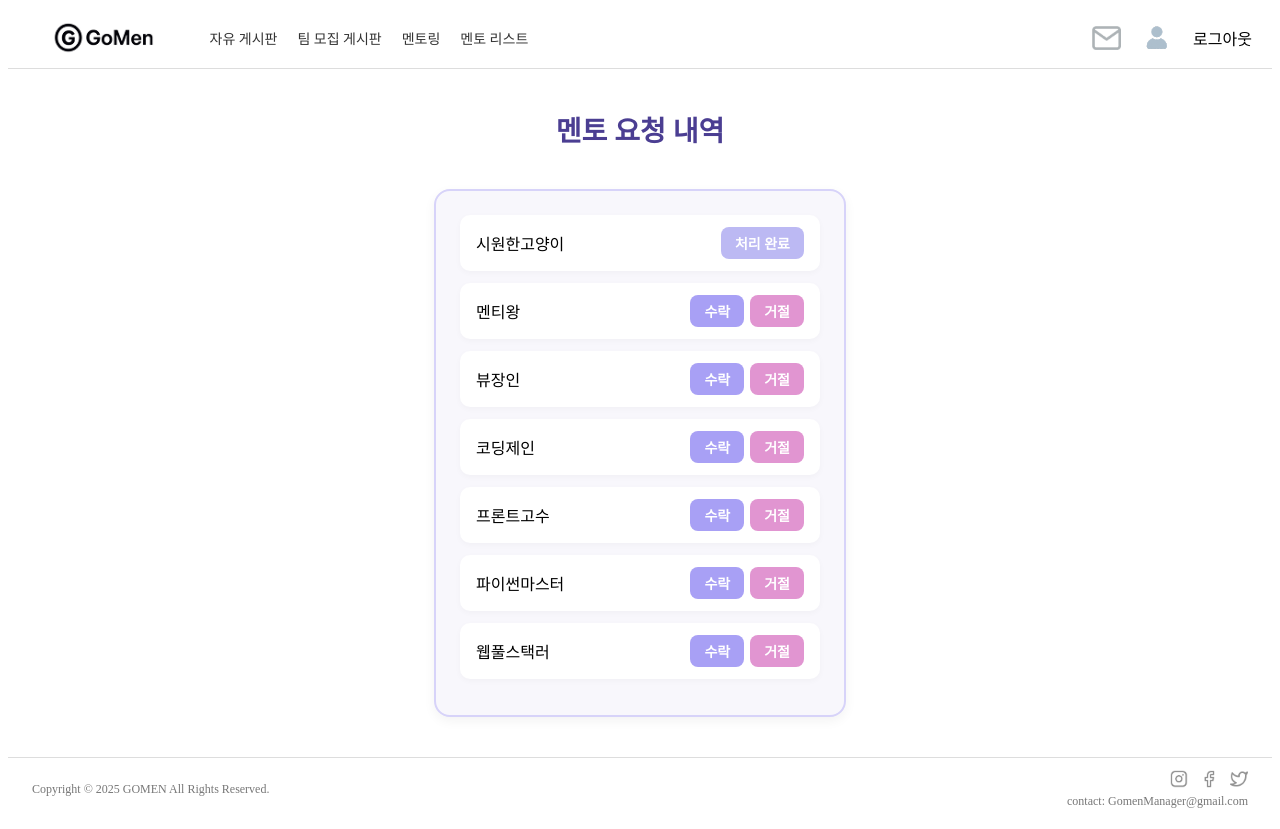
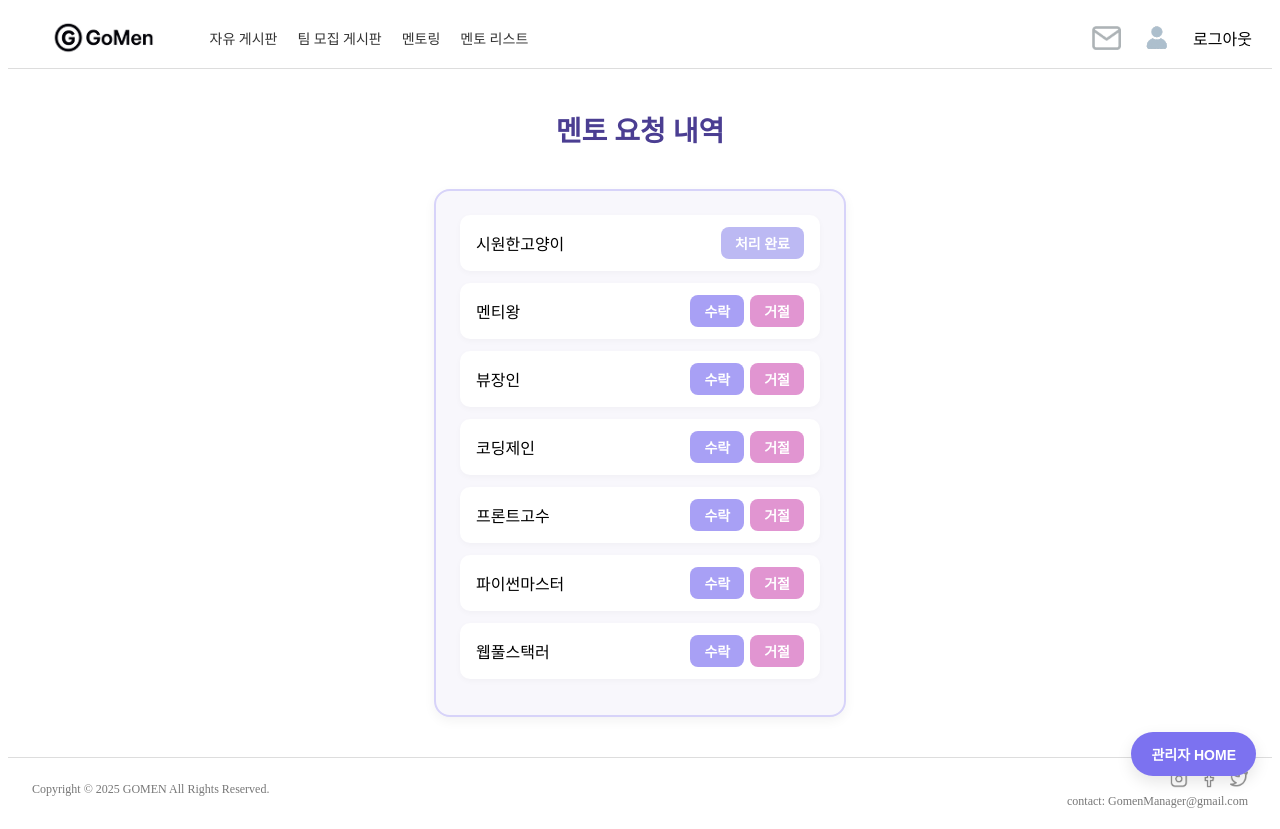
Before and after one commit to 4team-tuna/be14-3rd-Tuna-GoMen, a Vue app in the folder frontend/gomen/: page /admin/mentors in a window 1280 px wide. Built offline with nearby package versions, Linux system fonts and the light colour scheme; data requests are answered from the project's data file.

Commit message:
관리자 메인페이지로 돌아가는 버튼 각 페이지에 추가

```diff
--- a/frontend/gomen/src/views/Admin/MentorRequestPage.vue
+++ b/frontend/gomen/src/views/Admin/MentorRequestPage.vue
@@ -1,6 +1,7 @@
 <template>
     <div>
       <main>
+        <button class="floating-back" @click="goBack">관리자 HOME</button>
         <h2>멘토 요청 내역</h2>
         <div class="request-box">
           <div
@@ -22,6 +23,12 @@
   </template>
 
   <script setup>
+import { useRouter } from 'vue-router'
+const router = useRouter()
+
+const goBack = () => {
+  window.history.length > 1 ? router.back() : router.push('/admin')
+}
 import { ref, onMounted } from 'vue'
 import axios from 'axios'
 
@@ -124,4 +131,26 @@ const confirmAction = async (type, index) => {
   background-color: #d075bb;
 }
 
+.floating-back {
+  position: fixed;
+  bottom: 24px;
+  right: 24px;
+  background-color: #7c72f0;
+  color: white;
+  padding: 12px 20px;
+  border-radius: 30px;
+  font-weight: bold;
+  font-size: 14px;
+  border: none;
+  box-shadow: 0 6px 16px rgba(0, 0, 0, 0.1);
+  cursor: pointer;
+  z-index: 999;
+  transition: background-color 0.3s, transform 0.2s;
+}
+
+.floating-back:hover {
+  background-color: #5d5fef;
+  transform: scale(1.05);
+}
+
   </style>
--- a/frontend/gomen/src/views/Admin/ReportPage.vue
+++ b/frontend/gomen/src/views/Admin/ReportPage.vue
@@ -1,6 +1,7 @@
 <template>
     <div>
       <main>
+        <button class="floating-back" @click="goBack">관리자 HOME</button>
         <h2>신고관리</h2>
         <table>
           <thead>
@@ -35,6 +36,12 @@
   </template>
 
   <script setup>
+import { useRouter } from 'vue-router'
+const router = useRouter()
+
+const goBack = () => {
+  window.history.length > 1 ? router.back() : router.push('/admin')
+}
 import { ref, onMounted } from 'vue'
 import axios from 'axios'
 
@@ -136,4 +143,26 @@ const handleBlind = async (reportId) => {
     font-size: 14px;
     color: #777;
   }
+
+  .floating-back {
+  position: fixed;
+  bottom: 24px;
+  right: 24px;
+  background-color: #7c72f0;
+  color: white;
+  padding: 12px 20px;
+  border-radius: 30px;
+  font-weight: bold;
+  font-size: 14px;
+  border: none;
+  box-shadow: 0 6px 16px rgba(0, 0, 0, 0.1);
+  cursor: pointer;
+  z-index: 999;
+  transition: background-color 0.3s, transform 0.2s;
+}
+
+.floating-back:hover {
+  background-color: #5d5fef;
+  transform: scale(1.05);
+}
   </style>
--- a/frontend/gomen/src/views/Admin/TitlePage.vue
+++ b/frontend/gomen/src/views/Admin/TitlePage.vue
@@ -1,6 +1,7 @@
 <template>
   <div>
     <main>
+      <button class="floating-back" @click="goBack">관리자 HOME</button>
       <h2>칭호관리</h2>
 
       <!-- 칭호 추가 입력창 -->
@@ -29,6 +30,12 @@
 </template>
 
 <script setup>
+import { useRouter } from 'vue-router'
+const router = useRouter()
+
+const goBack = () => {
+  window.history.length > 1 ? router.back() : router.push('/admin')
+}
 import { ref, onMounted } from 'vue'
 import axios from 'axios'
 
@@ -143,4 +150,26 @@ h2 {
   padding-bottom: 10px;
   margin-bottom: 20px;
 }
+
+.floating-back {
+  position: fixed;
+  bottom: 24px;
+  right: 24px;
+  background-color: #7c72f0;
+  color: white;
+  padding: 12px 20px;
+  border-radius: 30px;
+  font-weight: bold;
+  font-size: 14px;
+  border: none;
+  box-shadow: 0 6px 16px rgba(0, 0, 0, 0.1);
+  cursor: pointer;
+  z-index: 999;
+  transition: background-color 0.3s, transform 0.2s;
+}
+
+.floating-back:hover {
+  background-color: #5d5fef;
+  transform: scale(1.05);
+}
 </style>
```
